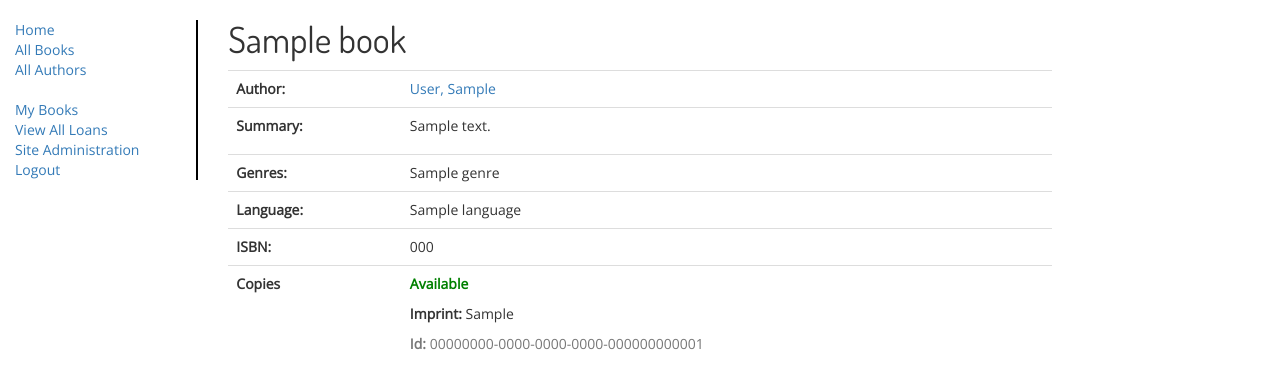
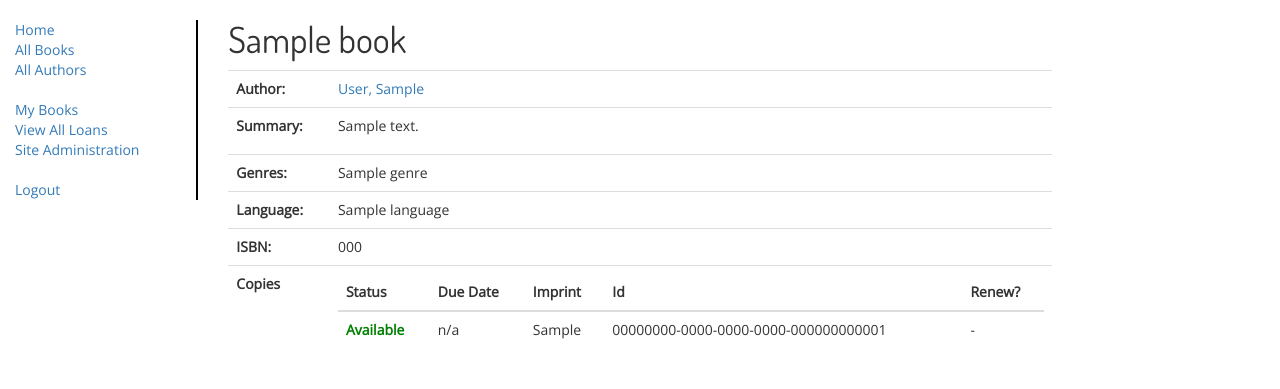
Before and after one commit to edbrook/django-localLibrary, a Django app: page /catalog/book/1 in a window 1280 px wide. Shown: the top 389 px of the page. Run offline with Django 3.2, Linux system fonts and the light colour scheme; a user stored in the database is signed in; tables that the repository leaves empty hold one stand-in row (values such as "Sample post"); some libraries are stand-ins or nearby versions.

Commit message:
Added feature - librarian book renewal. Converted book instance list into table (book detail template).

```diff
--- a/catalog/templates/catalog/book_detail.html
+++ b/catalog/templates/catalog/book_detail.html
@@ -28,18 +28,48 @@
     <tr>
         <th>Copies</th>
         <td>
+            <table class="table">
+            <thead>
+            <tr>
+                <th>Status</th>
+                <th>Due Date</th>
+                <th>Imprint</th>
+                <th>Id</th>
+                {% if perms.catalog.can_mark_returned %}
+                <th>Renew?</th>
+                {% endif %}
+            </tr>
+            </thead>
+            <tbody>
             {% for copy in book.bookinstance_set.all %}
-                <p class="{% if copy.status == 'a' %}available{% elif copy.status == 'l' %}onloan{% elif copy.status == 'r' %}reserved{% else %}maintenance{% endif %}"><strong>{{ copy.get_status_display|title }}</strong></p>
-            {% if copy.status == 'l' %}
-                <p><strong>Due to be returned:</strong> {{copy.due_back}}
-                {% if copy.is_overdue %}<strong class="text-danger">OVERDUE</strong>{% endif %}</p>
-            {% endif %}
-            <p><strong>Imprint:</strong> {{copy.imprint}}</p>
-            <p class="text-muted"><strong>Id:</strong> {{copy.id}}</p>
-            {% if not forloop.last %}<hr>{% endif %}
+            <tr>
+                <td><p class="{% if copy.status == 'a' %}available{% elif copy.status == 'l' %}onloan{% elif copy.status == 'r' %}reserved{% else %}maintenance{% endif %}">
+                    <strong>{{ copy.get_status_display|title }}</strong></td>
+                <td>
+                    {% if copy.status == 'l' %}
+                        {{copy.due_back}}
+                        {% if copy.is_overdue %}<strong class="text-danger">OVERDUE</strong>{% endif %}
+                    {% else %}
+                        n/a
+                    {% endif %}
+                </td>
+                <td>{{copy.imprint}}</td>
+                <td>{{copy.id}}</td>
+                {% if perms.catalog.can_mark_returned %}
+                <td>
+                    {% if copy.status == 'l' %}
+                        <a href="{% url 'catalog:renew-book-librarian' copy.id %}">(renew)</a>
+                    {% else %}
+                        -
+                    {% endif %}
+                </td>
+                {% endif %}
+            </tr>
             {% empty %}
                 No Copies Available
             {% endfor %}
+            </tbody>
+            </table>
         </td>
     </tr>
     </table>
--- a/catalog/templates/catalog/layouts/base.html
+++ b/catalog/templates/catalog/layouts/base.html
@@ -5,13 +5,15 @@
         <li><a href="{% url 'catalog:index' %}">Home</a></li>
         <li><a href="{% url 'catalog:books-list' %}">All Books</a></li>
         <li><a href="{% url 'catalog:authors-list' %}">All Authors</a></li>
+    {% if user.is_authenticated %}
         <li>&nbsp;</li>
-    {% if user.is_authenticated %}
         <li><a href="{% url 'catalog:user-loaned' %}">My Books</a></li>
         {% if perms.catalog.can_mark_returned %}<li><a href="{% url 'catalog:all-loaned' %}">View All Loans</a></li>{% endif %}
         {% if user.is_staff %}<li><a href="{% url 'admin:index' %}">Site Administration</a></li>{% endif %}
+        <li>&nbsp;</li>
         <li><a href="{% url 'logout' %}?next={% url 'catalog:index' %}">Logout</a></li>
     {% else %}
+        <li>&nbsp;</li>
         <li><a href="{% url 'login' %}?next={{request.path}}">Login</a></li>
     {% endif %}
     </ul>
--- a/catalog/templates/catalog/librarian/all-loans.html
+++ b/catalog/templates/catalog/librarian/all-loans.html
@@ -23,8 +23,10 @@
             {% elif bookinst.due_soon %}
                 <strong class="text-warning">Due soon</strong>
             {% else %}
-                <span class="text-success">-</span>
-            {% endif %}</td>
+                <span class="text-success">OK</span>
+            {% endif %}
+                <a href="{% url 'catalog:renew-book-librarian' bookinst.id %}">(renew)</a>
+            </td>
         </tr>
     {% empty %}
         <tr><td colspan="2" class="text-center"><code>--== No books on loan! ==--</code></td></tr>
--- a/catalog/urls.py
+++ b/catalog/urls.py
@@ -5,10 +5,15 @@ app_name = 'catalog'
 
 urlpatterns = [
     url(r'^$', views.index, name="index"),
+
     url(r'^books/$', views.BookListView.as_view(), name="books-list"),
+    url(r'^book/(?P<pk>\d{1,6})$', views.BookDetailView.as_view(), name="book-detail"),
+    url(r'^book/(?P<pk>[-0-9a-f]{36})/renew$', views.renew_book_librarian, name="renew-book-librarian"),
+
     url(r'^authors/$', views.AuthorListView.as_view(), name="authors-list"),
-    url(r'^book/(?P<pk>\d{1,6})$', views.BookDetailView.as_view(), name="book-detail"),
     url(r'^author/(?P<pk>\d{1,6})$', views.AuthorDetailView.as_view(), name="author-detail"),
+
     url(r'^mybooks/$', views.LoanedBooksByUserListView.as_view(), name="user-loaned"),
-    url(r'^all-loans/$', views.AllLoanedBooks.as_view(), name="all-loaned")
+
+    url(r'^all-loans/$', views.AllLoanedBooks.as_view(), name="all-loaned"),
 ]
--- a/catalog/views.py
+++ b/catalog/views.py
@@ -1,9 +1,14 @@
+import datetime
+
+from django.contrib.auth.decorators import permission_required
 from django.contrib.auth.mixins import LoginRequiredMixin, PermissionRequiredMixin
 from django.db.models import Case, Count, When
-from django.http.response import HttpResponse
-from django.shortcuts import render
+from django.http import HttpResponseRedirect
+from django.shortcuts import get_object_or_404, render
+from django.urls import reverse
 from django.views.generic import DetailView, ListView
 
+from .forms import RenewBookForm
 from .models import Author, Book, BookInstance, Genre
 
 
@@ -29,16 +34,27 @@ def index(request):
         'num_visits': num_visits})
 
 
-def book(request, pk=None):
-    if pk is None:
-        return HttpResponse(content='BOOK_LIST')
-    return HttpResponse(content='BOOK_DETAIL')
+@permission_required('catalog.can_mark_returned')
+def renew_book_librarian(request, pk):
+    book_inst = get_object_or_404(BookInstance, pk=pk)
 
+    if book_inst.status != BookInstance.ON_LOAN:
+        return HttpResponseRedirect(reverse('catalog:all-loaned'))
 
-def author(request, pk=None):
-    if pk is None:
-        return HttpResponse(content='AUTHOR_LIST')
-    return HttpResponse(content='AUTHOR_DETAIL')
+    if request.method == 'POST':
+        form = RenewBookForm(request.POST)
+
+        if form.is_valid():
+            book_inst.due_back = form.cleaned_data['renewal_date']
+            book_inst.save()
+            return HttpResponseRedirect(reverse('catalog:all-loaned'))
+
+    else:
+        proposed_renewal_date = datetime.date.today() + datetime.timedelta(weeks=3)
+        form = RenewBookForm(initial={'renewal_date': proposed_renewal_date})
+
+    ctx = {'form': form, 'bookinst': book_inst}
+    return render(request, 'catalog/librarian/book-renew.html', ctx)
 
 
 class BookListView(ListView):
```
Also changed, not shown: catalog/forms.py (added, +20 -0 lines), catalog/templates/catalog/librarian/book-renew.html (added, +17 -0 lines).
